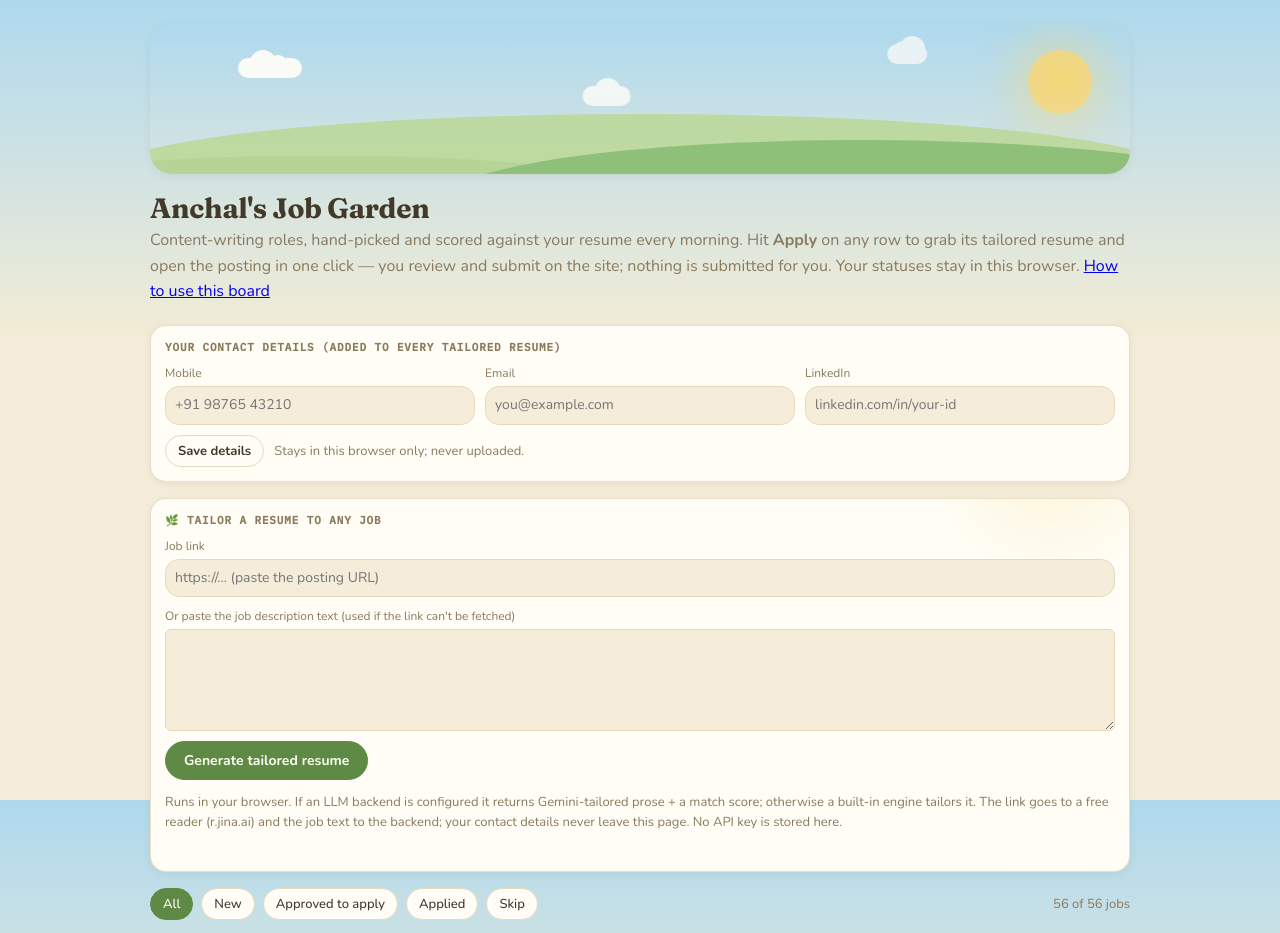
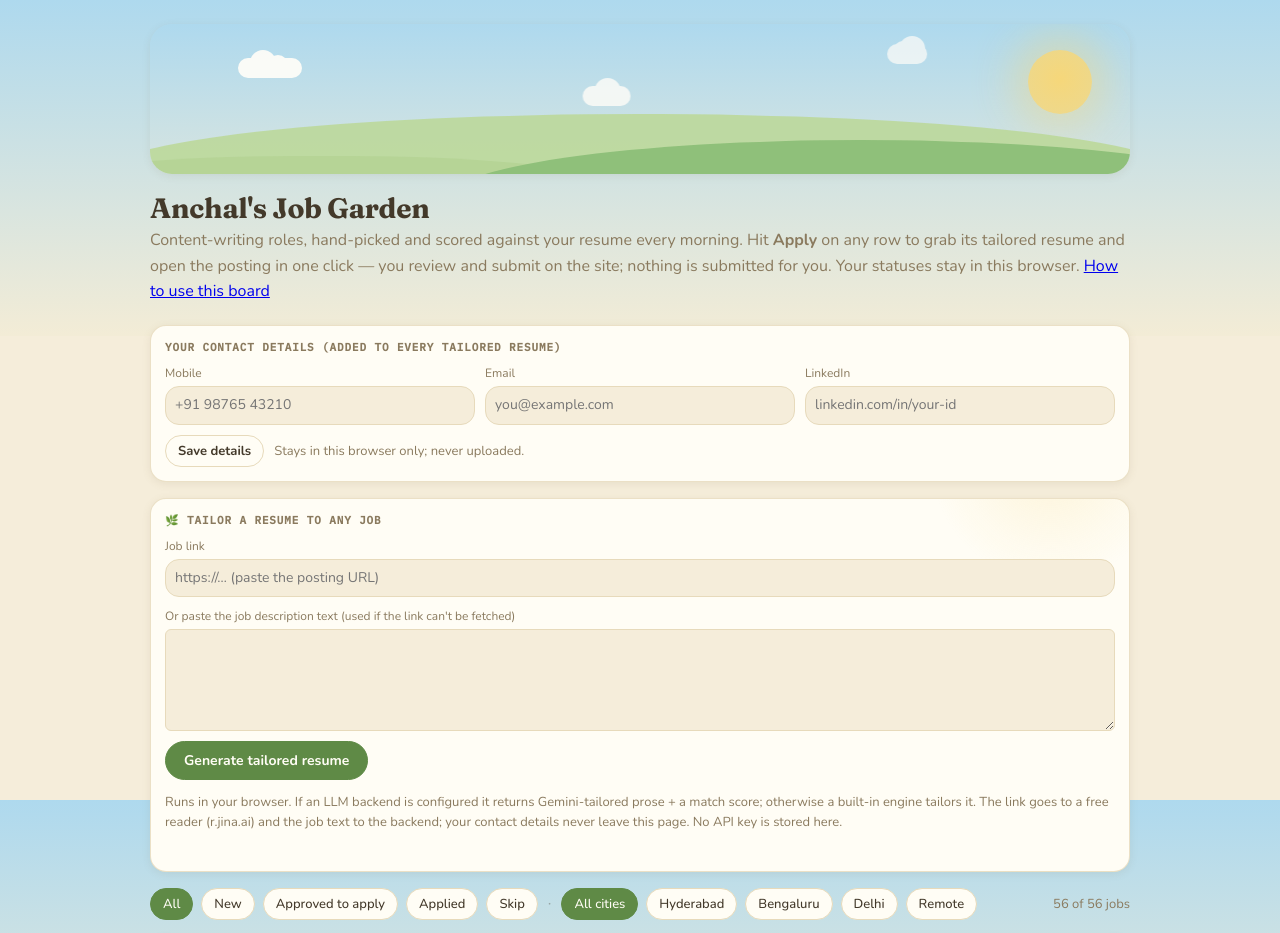
Before and after one commit to pradeeptrain9/job-board-anchal, a plain HTML site: page index.html in a window 1280 px wide. Shown: the top 933 px of the page. Drawn offline with nearby package versions, Linux system fonts and the light colour scheme.

Commit message:
dashboard: city filter (dynamic by jobs present) 2026-11-13

```diff
--- a/index.html
+++ b/index.html
@@ -32,6 +32,7 @@ h1{font:600 28px/1.15 var(--display);margin:0 0 4px;text-wrap:balance}
 .bar{display:flex;flex-wrap:wrap;gap:8px;align-items:center;margin-bottom:16px}
 .bar button{font:500 13px var(--body);padding:6px 12px;border:1px solid var(--line);background:var(--surface);color:var(--fg);border-radius:999px;cursor:pointer}
 .bar button[aria-pressed="true"]{background:var(--accent);color:var(--accent-fg);border-color:var(--accent)}
+.bar .sep{opacity:.35;align-self:center;padding:0 2px}
 .count{margin-left:auto;color:var(--muted);font-size:13px}
 button:focus-visible,select:focus-visible,summary:focus-visible,a:focus-visible{outline:2px solid var(--accent);outline-offset:2px}
 .list{display:flex;flex-direction:column;gap:10px;padding:0;margin:0;list-style:none}
@@ -145,7 +146,9 @@ pre{border-radius:14px;background:color-mix(in srgb,var(--bg),transparent 25%)}
 
 <script>
 const STATUSES=["New","Approved to apply","Applied","Skip"];
-let jobs=[],filter="All";const canWrite=true;let LS={};try{LS=JSON.parse(localStorage.getItem("st")||"{}")}catch{}
+let jobs=[],filter="All",cityFilter="All";const canWrite=true;let LS={};try{LS=JSON.parse(localStorage.getItem("st")||"{}")}catch{}
+const CITYDEFS=[["Hyderabad","hyderabad|secunderabad"],["Bengaluru","bengaluru|bangalore"],["Delhi","delhi|gurgaon|gurugram|noida|ncr"],["Mumbai","mumbai|thane"],["Pune","pune"],["Chennai","chennai"],["Remote","remote|work from home|wfh|worldwide|anywhere"]];
+const cityTags=j=>{const s=((j.location||"")+" "+(j.source||"")).toLowerCase();const t=new Set();CITYDEFS.forEach(([c,p])=>{if(new RegExp(p).test(s))t.add(c)});return t};
 const $=s=>document.querySelector(s);
 const el=(t,c,x)=>{const e=document.createElement(t);if(c)e.className=c;if(x!=null)e.textContent=x;return e};
 const today=new Date().toISOString().slice(0,10);
@@ -156,6 +159,14 @@ function renderBar(){
     const b=el("button",null,s);b.type="button";b.setAttribute("aria-pressed",String(s===filter));
     b.onclick=()=>{filter=s;render()};bar.append(b);
   });
+  const present=CITYDEFS.map(([c])=>c).filter(c=>jobs.some(j=>cityTags(j).has(c)));
+  if(present.length){
+    bar.append(el("span","sep","·"));
+    [["All","All cities"],...present.map(c=>[c,c])].forEach(([v,lbl])=>{
+      const b=el("button","city",lbl);b.type="button";b.setAttribute("aria-pressed",String(v===cityFilter));
+      b.onclick=()=>{cityFilter=v;render()};bar.append(b);
+    });
+  }
   const c=el("span","count",jobs.length+" jobs");c.id="count";bar.append(c);
 }
 const PH="PHONE | EMAIL | Hyderabad | LINKEDIN (fill in before sending)";
@@ -196,7 +207,7 @@ function resumeText(r){
 function render(){
   renderBar();
   const list=$("#list");list.textContent="";
-  const rows=jobs.filter(j=>filter==="All"||(LS[j.id]||"New")===filter)
+  const rows=jobs.filter(j=>(filter==="All"||(LS[j.id]||"New")===filter)&&(cityFilter==="All"||cityTags(j).has(cityFilter)))
     .sort((a,b)=>(b.score-a.score)||String(b.found).localeCompare(String(a.found)));
   $("#count").textContent=rows.length+" of "+jobs.length+" jobs";
   if(!rows.length){
```
